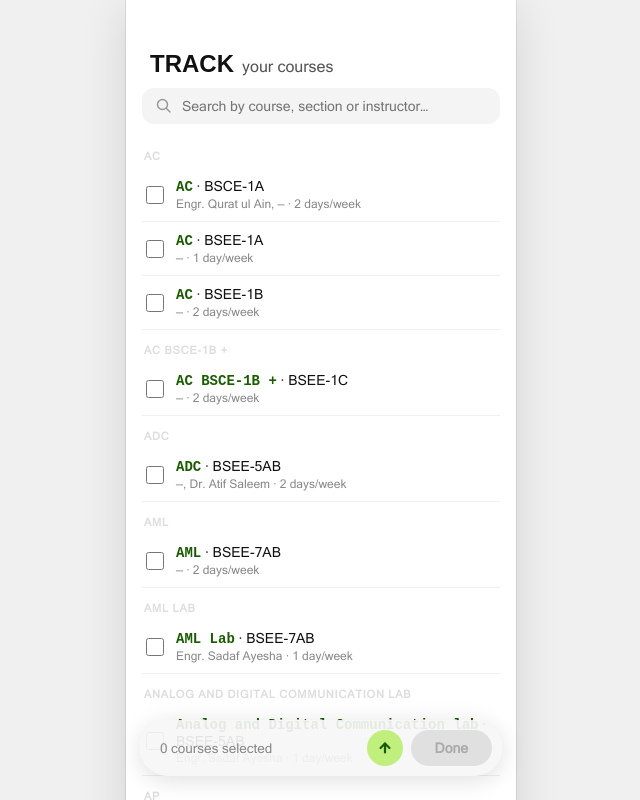
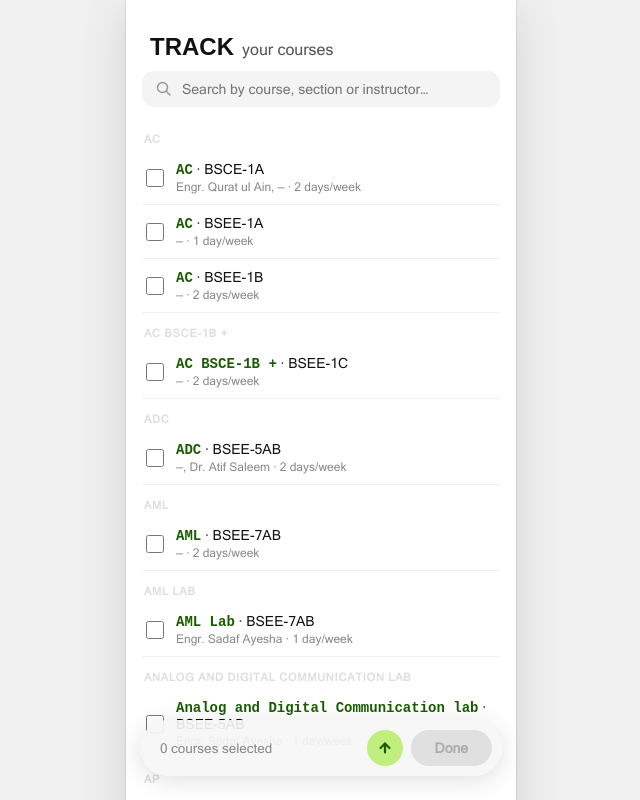
Before and after one commit to limupani/track-timetable, a React (Vite) app: page / in a window 1280 px wide. Shown: the top 800 px of the page, without its empty margins (319-959 px from the left). Built offline with nearby package versions, Linux system fonts and the light colour scheme; a web font is replaced by a local one.

Commit message:
ui changes

```diff
--- a/src/styles/picker.js
+++ b/src/styles/picker.js
@@ -30,7 +30,7 @@ export const pickerStyles = {
     display:        'flex',
     justifyContent: 'space-between',
     alignItems:     'flex-start',
-    padding:        '52px 24px 0',
+    padding:        '35px 24px 0',
   },
   headerTitle: {
     display:    'flex',
--- a/src/styles/schedule.js
+++ b/src/styles/schedule.js
@@ -30,7 +30,7 @@ export const scheduleStyles = {
     display:        'flex',
     justifyContent: 'space-between',
     alignItems:     'center',
-    padding:        '45px 24px 8px',
+    padding:        '35px 24px 8px',
   },
   headerTitle: {
     display:    'flex',
```
